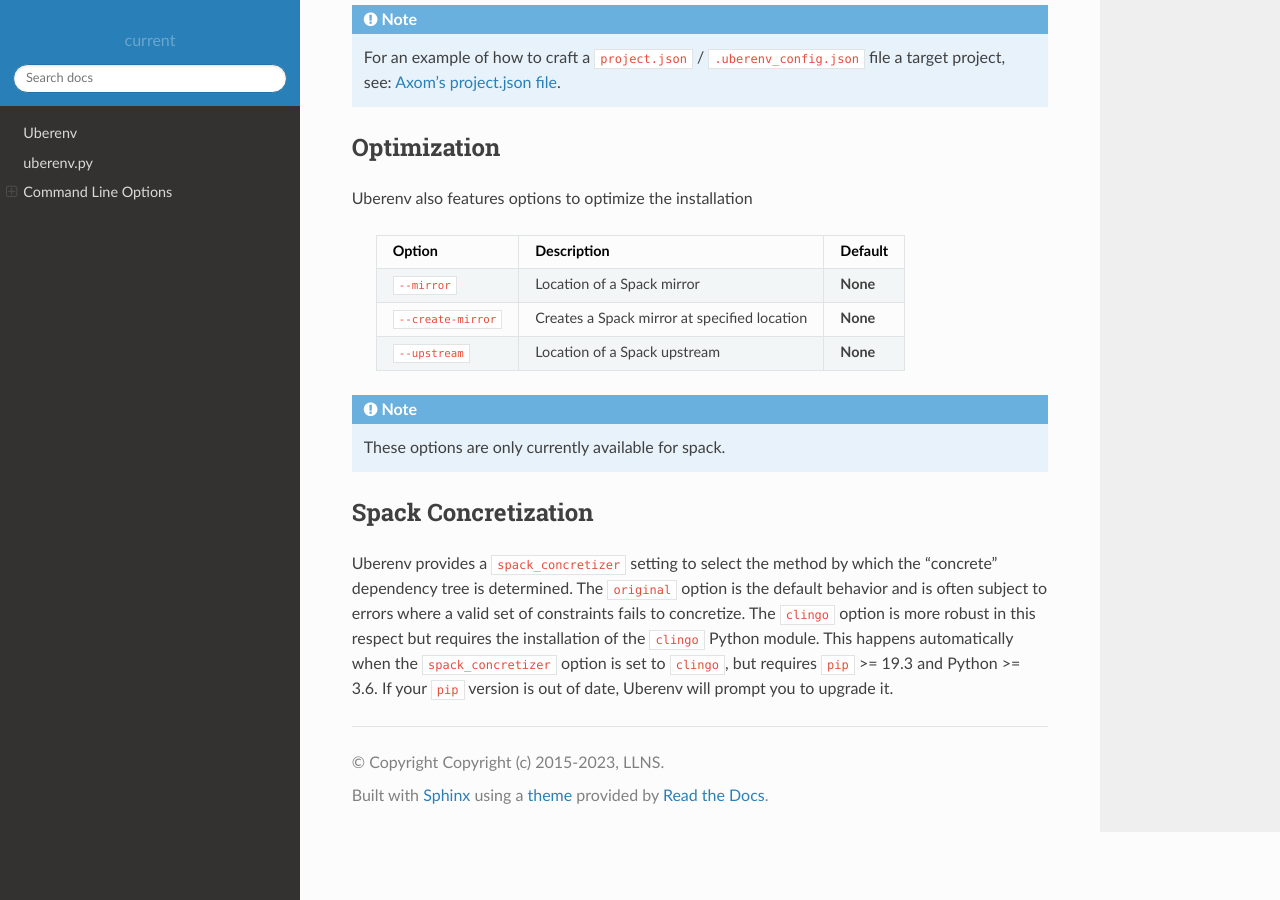
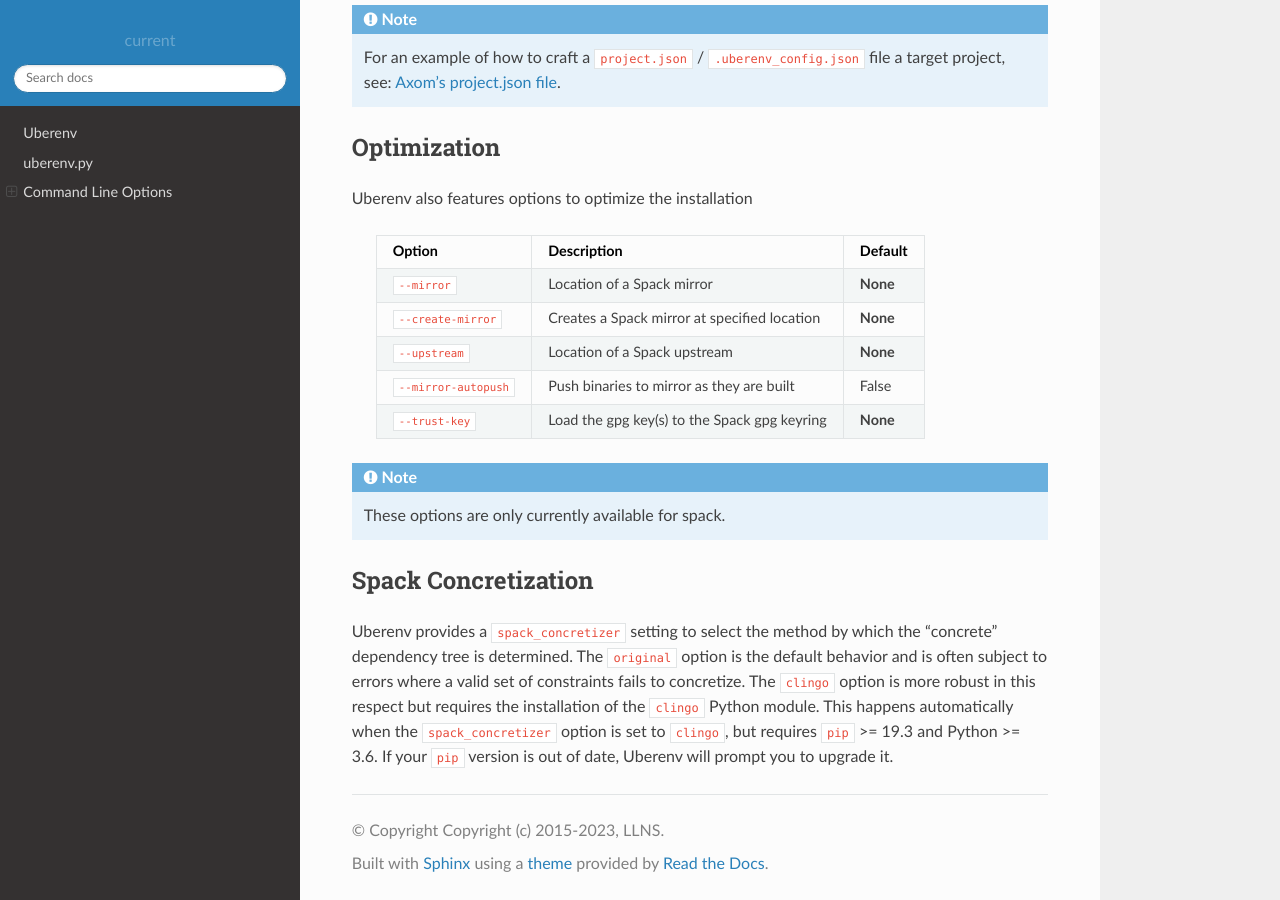
Before and after one commit to LLNL/uberenv, a Sphinx documentation site: the page built from docs/sphinx/index.rst, in a window 1280 px wide and 900 px high, scrolled down 5566 px. Built offline with Sphinx 7.4.7 and the Read the Docs theme 2.0.0, drawn with Linux system fonts in a browser that asks for light colours.

Commit message:
add docs

```diff
--- a/docs/sphinx/index.rst
+++ b/docs/sphinx/index.rst
@@ -267,13 +267,15 @@ Optimization
 
 Uberenv also features options to optimize the installation
 
- ===================== ============================================== ================================================
-  Option               Description                                    Default
- ===================== ============================================== ================================================
-  ``--mirror``         Location of a Spack mirror                     **None**
-  ``--create-mirror``  Creates a Spack mirror at specified location   **None**
-  ``--upstream``       Location of a Spack upstream                   **None**
- ===================== ============================================== ================================================
+ ====================== ============================================== ================================================
+  Option                Description                                    Default
+ ====================== ============================================== ================================================
+  ``--mirror``          Location of a Spack mirror                     **None**
+  ``--create-mirror``   Creates a Spack mirror at specified location   **None**
+  ``--upstream``        Location of a Spack upstream                   **None**
+  ``--mirror-autopush`` Push binaries to mirror as they are built      False
+  ``--trust-key``       Load the gpg key(s) to the Spack gpg keyring   **None**
+ ====================== ============================================== ================================================
 
 .. note::
     These options are only currently available for spack.
```
